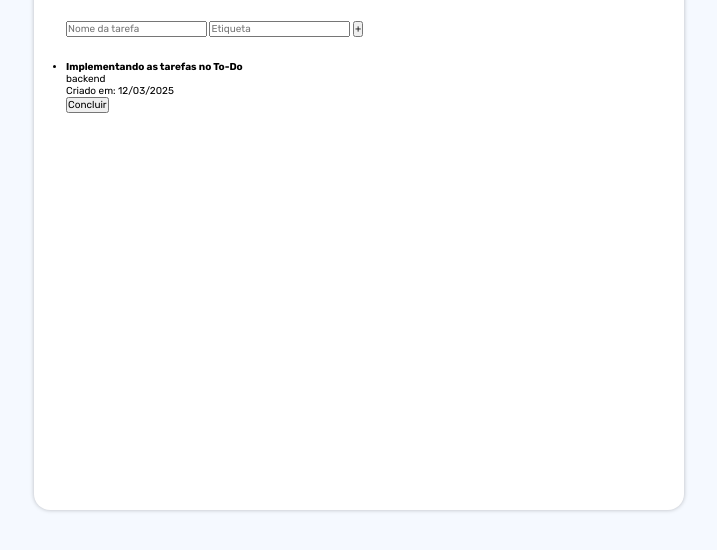
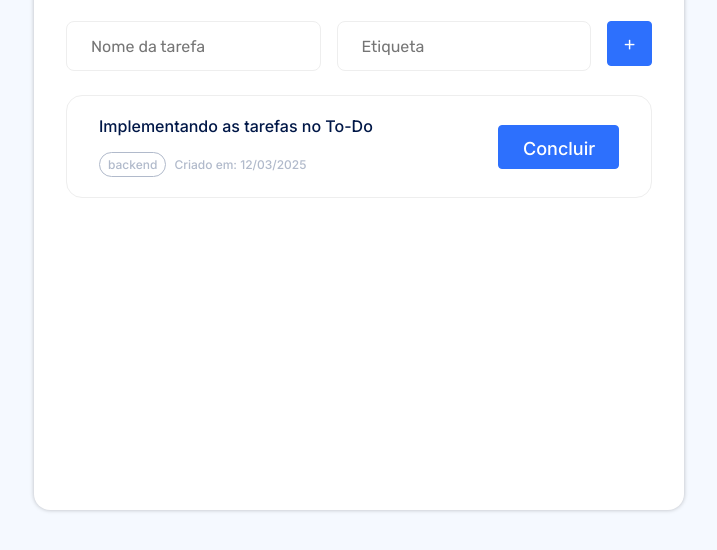
Before and after one commit to azevedo2elve/RID91456_Desafio03, a plain HTML site: page index.html in a window 1280 px wide. Shown: the part 182-732 px from the top of the page, without its empty margins (281-998 px from the left). Drawn offline with Linux system fonts and the light colour scheme; a web font is replaced by a local one.

Commit message:
estilizando as tasks e dando um incremento nos buttons

```diff
--- a/style.css
+++ b/style.css
@@ -33,7 +33,10 @@ body {
     flex-direction: column;
     gap: 2.4rem;
 
-    .task {
+    #create-todo-section {
+        width: 100%;
+
+        #create-todo-form {
             display: flex;
             gap: 1.6rem;
 
@@ -59,6 +62,105 @@ body {
                 font-size: 1.8rem;
                 font-weight: 400;
 
+                cursor: pointer;
+
+                transition: background-color 0.2s, border 0.2s, transform 0.2s, box-shadow 0.2s;
+            }
+            button:hover {
+                background-color: #427eff;
+                border: 1px solid #2D70FD;
+                transform: translateY(-0.15rem);
+
+            }
+            button:active {
+                background-color: #2D70FD;
+                border: 1px solid #2D70FD;
+                transform: translateY(0);
             }
         }
     }
+
+    #todo-section {
+        width: 100%;
+
+        #todo-list {
+
+            .todo {
+                display: flex;
+                justify-content: space-between;
+                align-items: center;
+                padding: 2.4rem 3.2rem;
+                border: 1px solid #EEEEEE;
+                border-radius: 1.6rem;
+                width: 58.6rem;
+                height: 10.3rem;
+
+                .text-todo {
+                    display: flex;
+                    flex-direction: column;
+                    gap: 1.6rem;
+
+                    .tag-date {
+                        display: flex;
+                        align-items: center;
+                        gap: 0.8rem;
+
+                        .tag {
+                            border: 1px solid #B1BACB;
+                            border-radius: 1.6rem;
+                            padding: 0.4rem 0.8rem;
+                            font-size: 1.2rem;
+                            font-weight: 500;
+                            color: #B1BACB;
+                            font-family: "Inter", sans-serif;
+                        }
+
+                        .date {
+                            font-size: 1.2rem;
+                            font-weight: 500;
+                            color: #B1BACB;
+                            font-family: "Inter", sans-serif;
+                        }
+                    }
+
+                    h3 {
+                        font-size: 1.6rem;
+                        font-weight: 500;
+                        color: #001747;
+                        font-family: "Inter", sans-serif;
+                    }
+
+                }
+
+                button {
+                    background-color: #2D70FD;
+                    border: 1px solid #2D70FD;
+                    border-radius: 0.4rem;
+                    width: 12.1rem;
+                    height: 4.4rem;
+                    padding: 1.2rem 2.4rem;
+                    cursor: pointer;
+
+                    color: #FFFFFF;
+                    font-size: 1.8rem;
+                    font-weight: 500;
+                    text-align: center;
+                    font-family: "Inter", sans-serif;
+
+                    transition: background-color 0.2s, border 0.2s, transform 0.2s, box-shadow 0.2s;
+                }
+                button:hover {
+                    background-color: #427eff;
+                    border: 1px solid #2D70FD;
+                    transform: translateY(-0.3rem);
+                    box-shadow: 0 0 .4rem 0 #00000040;
+                }
+                button:active {
+                    background-color: #2D70FD;
+                    border: 1px solid #2D70FD;
+                    transform: translateY(0);
+                }
+            }
+        }
+    }
+}
```
Lines whose indentation alone changed are shown as unchanged.
